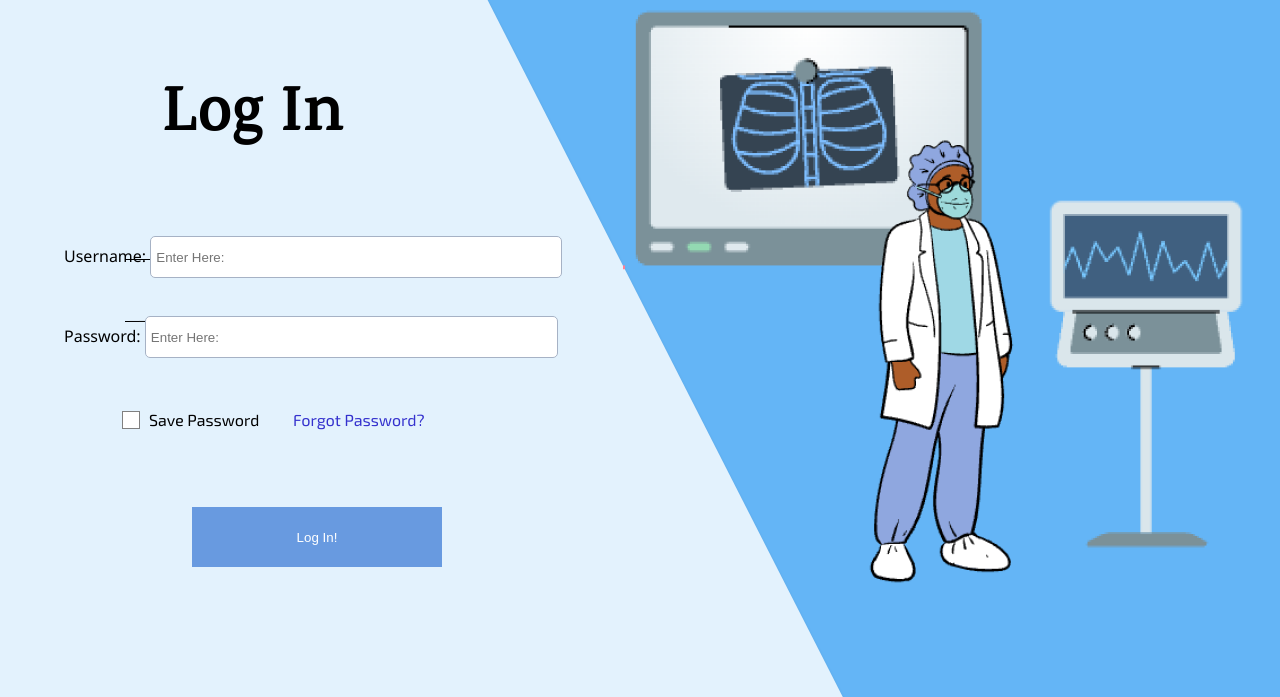
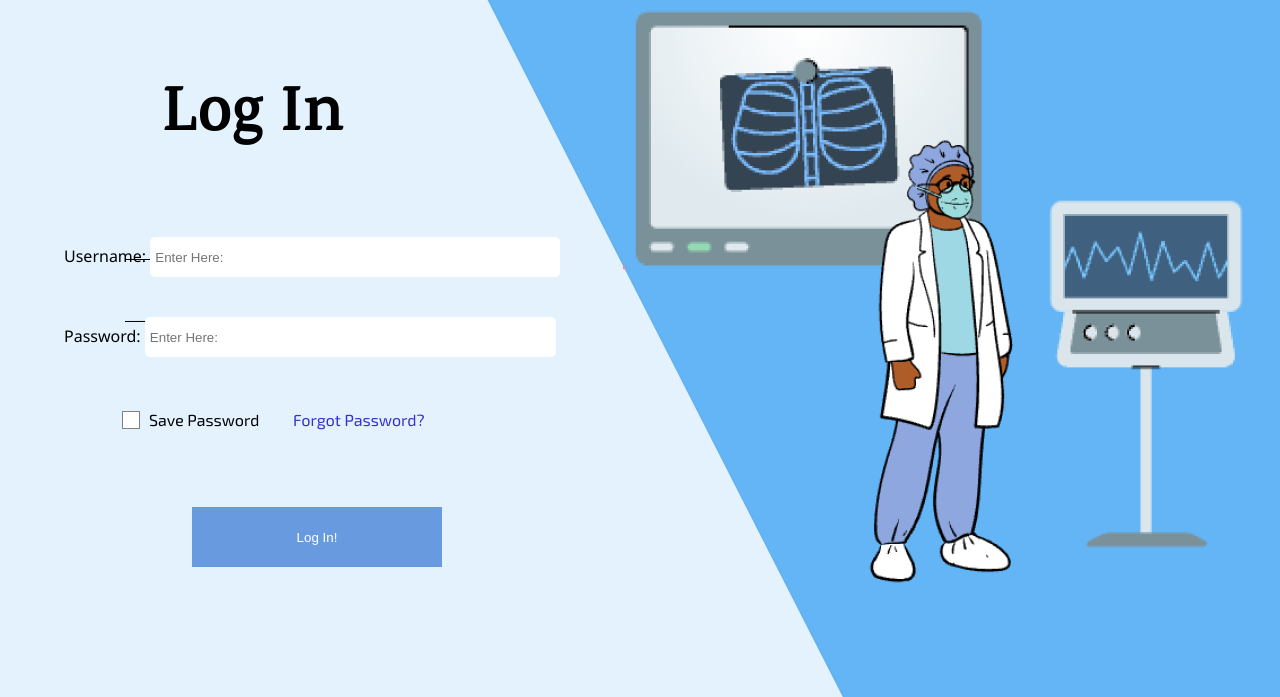
Before and after one commit to osannadeng/rate-my-doctor, a website: page login.html in a window 1280 px wide. Shown: the part 103-800 px from the top of the page. Drawn offline with Linux system fonts and the light colour scheme.

Commit message:
Update login.html

```diff
--- a/login.html
+++ b/login.html
@@ -50,7 +50,7 @@
         width: 400px; /* Adjust width as needed */
         height: 30px; /* Adjust height as needed */
         padding: 5px; /* Adjust padding as needed */
-        border: 1px solid #a6b2c5; /* Add border */
+        border: 0px solid #a6b2c5; /* Add border */
         border-radius: 5px; /* Add border radius */
     }
     .label {
@@ -71,7 +71,7 @@
         width: 401px; /* Adjust width as needed */
         height: 30px; /* Adjust height as needed */
         padding: 5px; /* Adjust padding as needed */
-        border: 1px solid #a6b2c5; /* Add border */
+        border: 0px solid #a6b2c5; /* Add border */
         border-radius: 5px; /* Add border radius */
     }
     .label {
```
